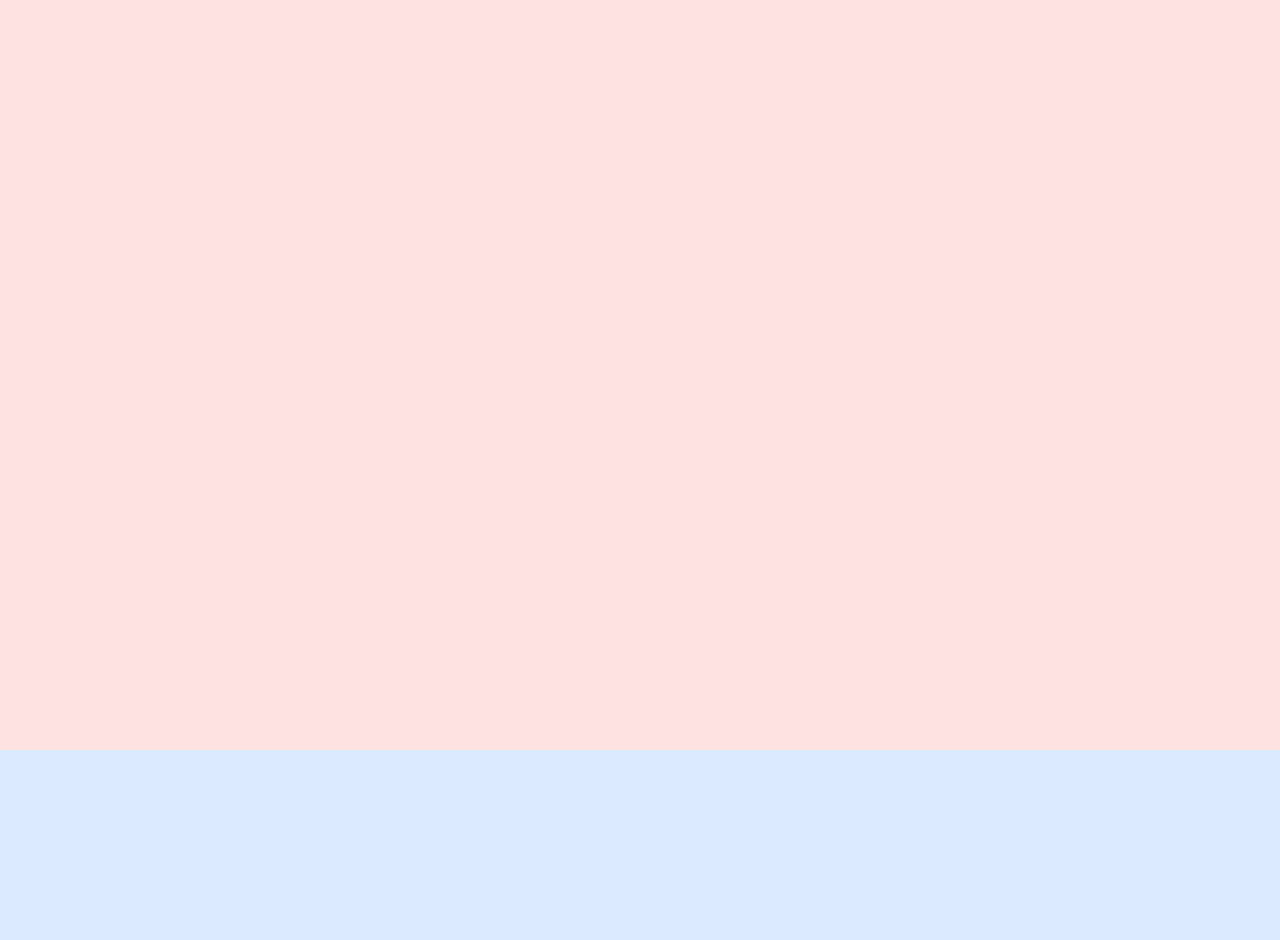
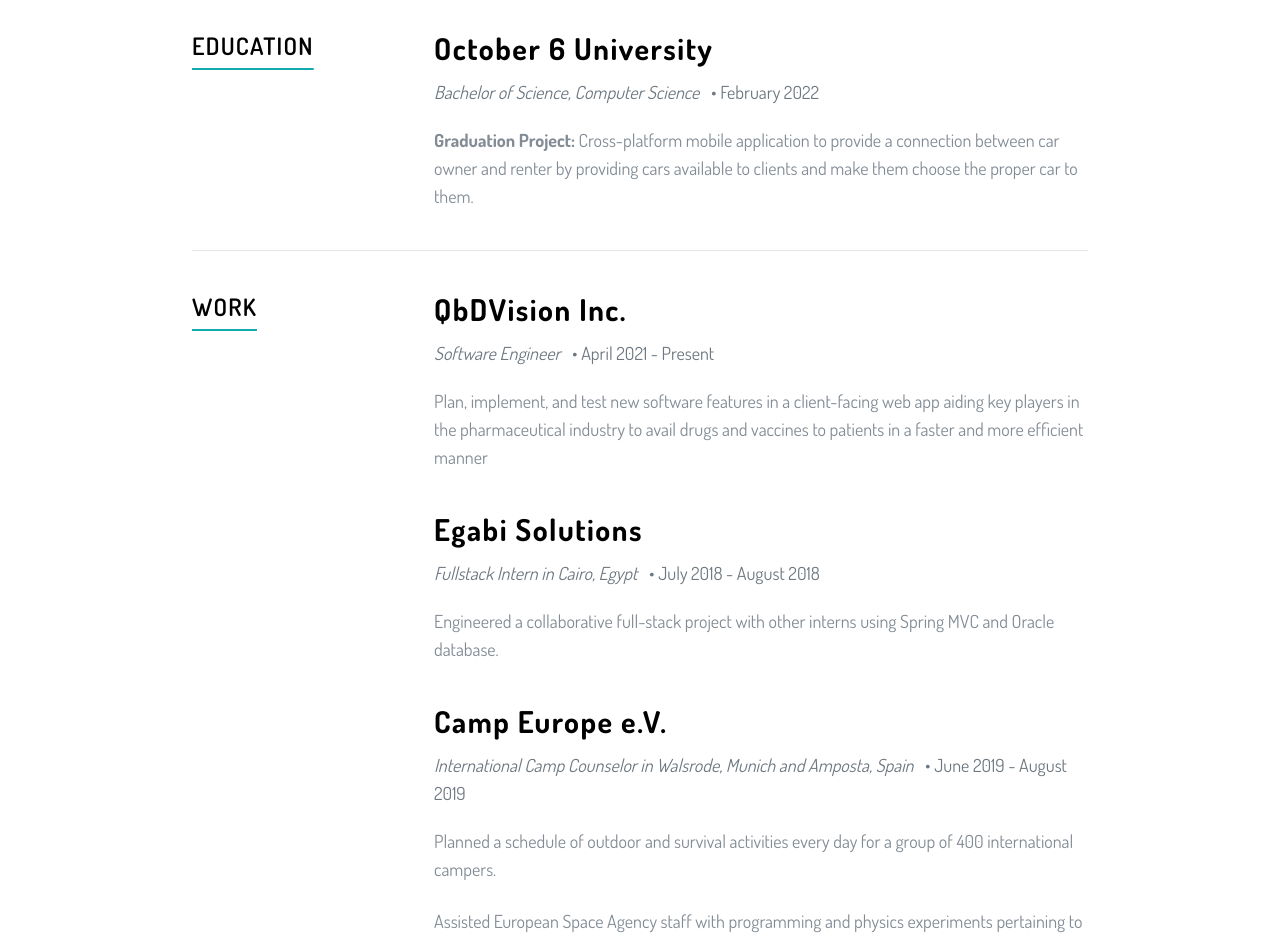
Before and after one commit to OmarAlkttan/OmarAlkttan.github.io, a Next.js app: page / in a window 1280 px wide. Shown: the part 1400-2340 px from the top of the page. Built offline with nearby package versions, Linux system fonts and the light colour scheme.

Commit message:
add skills section

```diff
--- a/pages/index.jsx
+++ b/pages/index.jsx
@@ -10,6 +10,12 @@
 const inter = Inter({ subsets: ['latin'] })
 
 const navValues = ['home', 'about', 'resume', 'work', 'contact'];
+const skills = [
+  {skill: 'java', level: '100%'}, {skill: 'spring boot', level: '80%'}, {skill: 'back end', level: '80%'}, {skill: 'javascript', level: '75%'}, {skill: 'reactjs', level: '60%'}, {skill: 'web development', level: '65%'}, {skill: 'git', level: '100%'}
+];
+const loadingSkills = [
+  {skill: 'typescipt', level: '50%'}, {skill: 'node js', level: '40%'}, {skill: 'express', level: '20%'}
+];
 
 export default function Home() {
 
@@ -155,7 +161,86 @@
               </div>
         </div>
       </section>
-      <section id="resume" className='h-screen bg-red-100' ref={resumeRef}></section>
+      <section id="resume" className='bg-white ' ref={resumeRef}>
+        <div className='py-20 max-w-4xl mx-auto'>
+            <div className='flex gap-6'>
+              <h2 className='basis-1/4 text-start text-2xl tracking-wider font-semibold underline underline-offset-[0.8rem] decoration-[#11abb0] uppercase'>Education</h2>
+              <div className='basis-3/4'>
+                <div>
+                  <h3 className='text-3xl font-bold tracking-wider mb-3'>October 6 University</h3>
+                  <p className='text-lg text-[#6e7881] mb-5'><span className='italic mr-2'>Bachelor of Science, Computer Science </span> • February 2022</p>
+                  <p className='text-[#838c95] text-lg'>
+                    <span className='font-bold'>Graduation Project:</span> Cross-platform mobile application to provide a connection between car owner
+                    and renter by providing cars available to clients and make them choose the proper car to them.
+                  </p>
+                </div>
+              </div>
+            </div>
+            <hr className='my-10'/>
+            <div className='flex gap-6'>
+              <h2 className='basis-1/4 text-start text-2xl tracking-wider font-semibold underline underline-offset-[0.8rem] decoration-[#11abb0] uppercase'>Work</h2>
+              <div className='basis-3/4'>
+                <div className='mb-10'>
+                  <h3 className='text-3xl font-bold tracking-wider mb-3'>QbDVision Inc.</h3>
+                  <p className='text-lg text-[#6e7881] mb-5'><span className='italic mr-2'>Software Engineer
+                  </span> • April 2021 - Present</p>
+                  <p className='text-[#838c95] text-lg'>
+                    Plan, implement, and test new software features in a client-facing web app aiding key players in the pharmaceutical industry to avail drugs and vaccines to patients in a faster and more efficient manner
+                  </p>
+                </div>
+                <div className='mb-10'>
+                  <h3 className='text-3xl font-bold tracking-wider mb-3'>Egabi Solutions</h3>
+                  <p className='text-lg text-[#6e7881] mb-5'><span className='italic mr-2'>Fullstack Intern in Cairo, Egypt
+                  </span> • July 2018 - August 2018</p>
+                  <p className='text-[#838c95] text-lg'>
+                    Engineered a collaborative full-stack project with other interns using Spring MVC and Oracle database.
+                  </p>
+                </div>
+                <div>
+                  <h3 className='text-3xl font-bold tracking-wider mb-3'>Camp Europe e.V.</h3>
+                  <p className='text-lg text-[#6e7881] mb-5'><span className='italic mr-2'>International Camp Counselor in Walsrode, Munich and Amposta, Spain
+                  </span> • June 2019 - August 2019</p>
+                  <p className='text-[#838c95] text-lg'>
+                    Planned a schedule of outdoor and survival activities every day for a group of 400 international campers.
+                  </p>
+                  <p className='text-[#838c95] text-lg mt-6'>
+                    Assisted European Space Agency staff with programming and physics experiments pertaining to space exploration.
+                  </p>
+                </div>
+              </div>
+            </div>
+            <hr className='my-10'/>
+            <div className='flex gap-6'>
+              <h2 className='basis-1/4 text-start text-2xl tracking-wider font-semibold underline underline-offset-[0.8rem] decoration-[#11abb0] uppercase'>Skils</h2>
+              <div className='basis-3/4'>
+                <p className='text-[#838c95] text-lg mb-6'>
+                  My Programming Language Proficiency
+                </p>
+                {skills.map((value)=>{
+                  return(
+                    <div key={value} className='mb-8'>
+                      <h3 className='uppercase text-xl font-semibold mb-5 '>{value.skill}</h3>
+                      <div className="w-full h-6 rounded-full bg-gray-300">
+                        <div className="h-full rounded-full bg-[#313131]" style={{ width: `${value.level}` }}></div>
+                      </div>
+                    </div>
+                  )
+                })}
+                <h3 className='text-[#313131] text-3xl mt-10 mb-6 font-semibold'>Loading...</h3>
+                {loadingSkills.map((value)=>{
+                  return(
+                    <div key={value} className='mb-8'>
+                      <h3 className='uppercase text-xl font-semibold mb-5'>{value.skill}</h3>
+                      <div className="w-full h-6 rounded-full bg-gray-300">
+                        <div className="h-full rounded-full bg-[#313131]" style={{ width: `${value.level}` }}></div>
+                      </div>
+                    </div>
+                  )
+                })}
+              </div>
+            </div>
+        </div>
+      </section>
       <section id="work" className='h-screen bg-blue-100' ref={workRef}></section>
       <section id="contact" className='h-screen bg-gray-100' ref={contactRef}></section>
     </>
```
